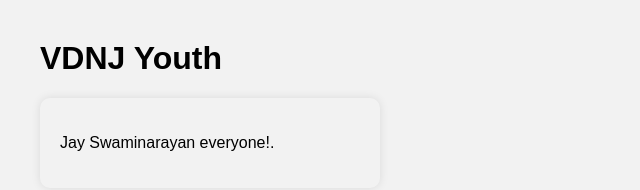
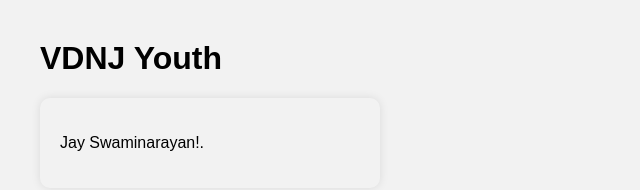
Before and after one commit to dkp2610/test-website, a plain HTML site: page index.html in a window 1280 px wide. Shown: the full height of the page, 0-640 px from the left. Drawn offline with Linux system fonts and the light colour scheme.

Commit message:
Update index.html

```diff
--- a/index.html
+++ b/index.html
@@ -25,7 +25,7 @@
   <h1>VDNJ Youth </h1>
 
   <div class="card">
-    <p> Jay Swaminarayan everyone!.</p>
+    <p> Jay Swaminarayan!.</p>
   </div>
 </body>
 </html>
```
